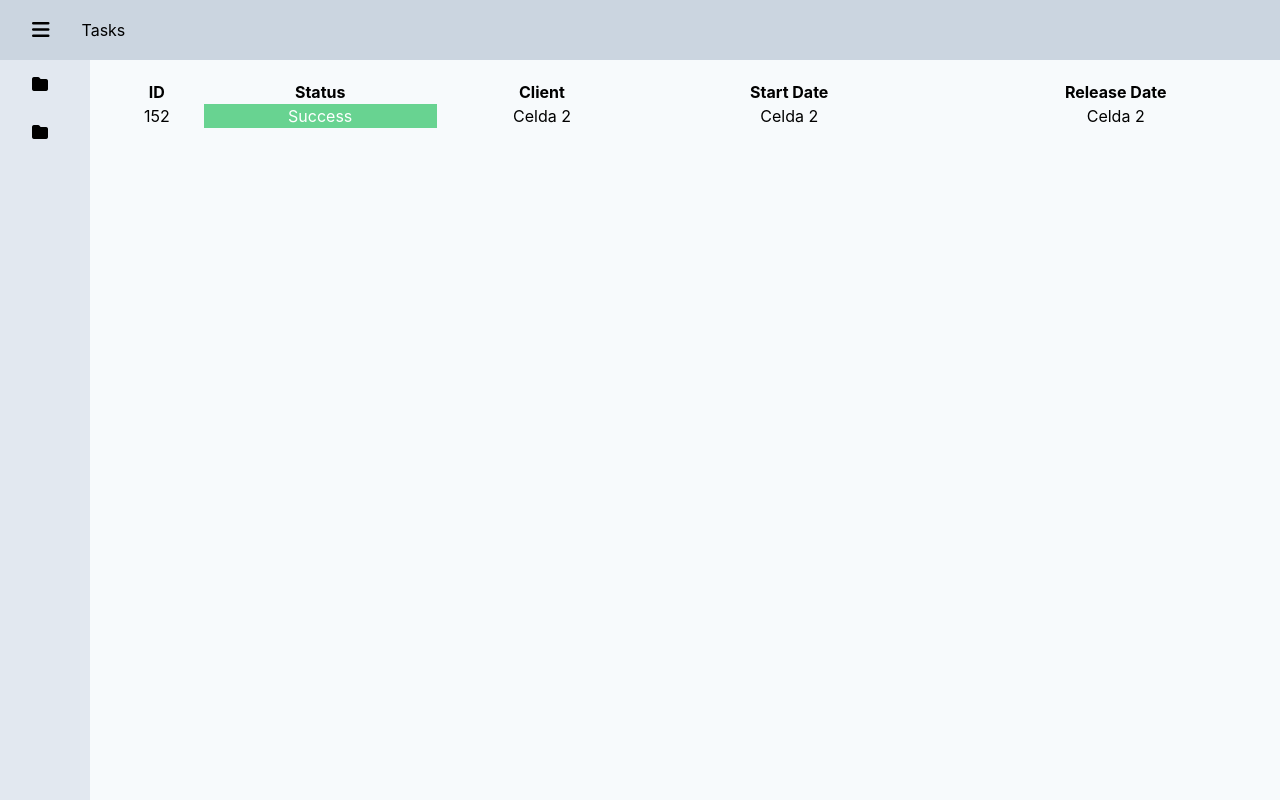
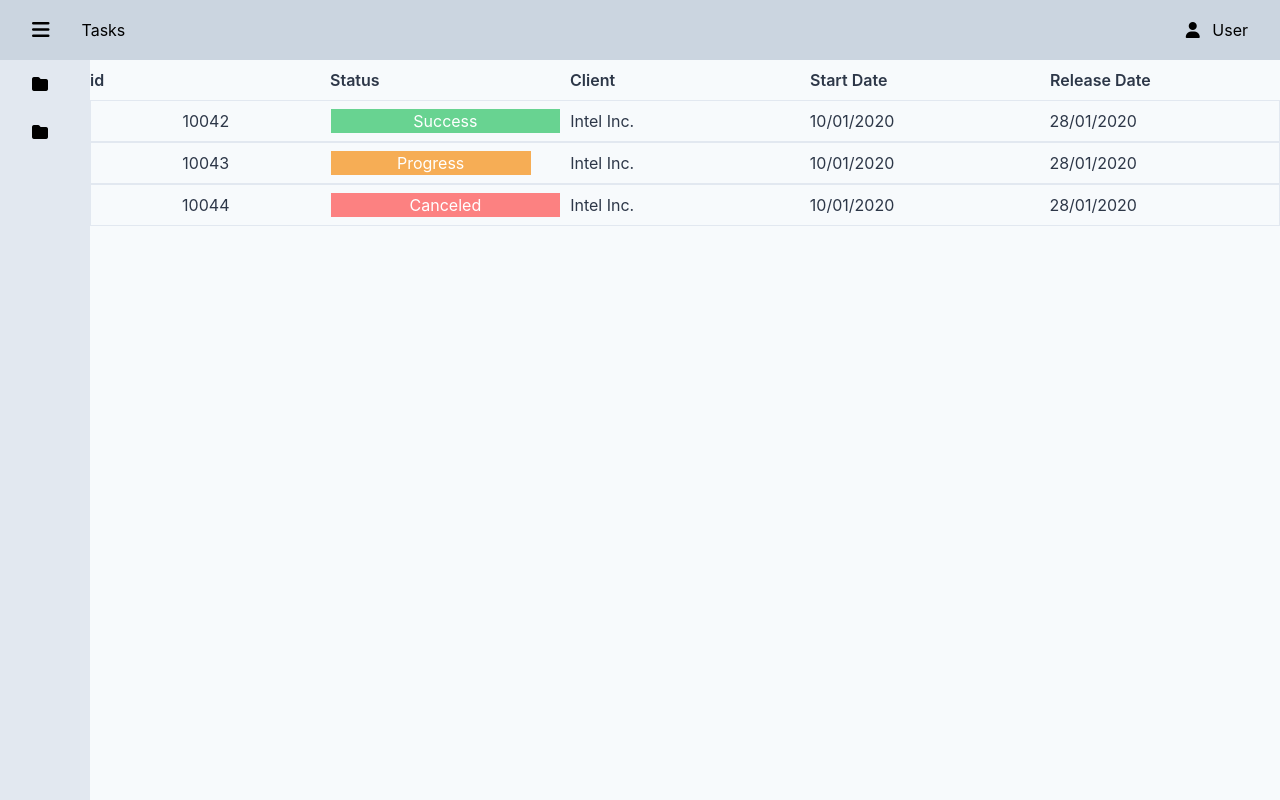
Before and after one commit to JoaMoreno/task-manager-mern, a plain HTML site: page design/index.html in a window 1280 px wide. Drawn offline with Linux system fonts and the light colour scheme.

Commit message:
Table design

```diff
--- a/design/css/style.css
+++ b/design/css/style.css
@@ -15,6 +15,14 @@
 .header{
     grid-area: header;
 }
+.project{
+    display: grid;
+    grid-template-columns: repeat(5,1fr);
+    column-gap: 10px;
+}
 .active{
     grid-template-columns: 300px auto;
 }
+.ajuste{
+    max-width: 200px;
+}
--- a/design/index.html
+++ b/design/index.html
@@ -1,18 +1,26 @@
 <!DOCTYPE html>
 <html lang="en">
+
 <head>
     <meta charset="UTF-8">
     <meta name="viewport" content="width=device-width, initial-scale=1.0">
     <meta http-equiv="X-UA-Compatible" content="ie=edge">
     <link rel="stylesheet" href="css/app.css">
     <link rel="stylesheet" href="css/style.css">
-    <title>Document</title>
+    <title>Tasks</title>
 </head>
+
 <body>
     <div id="container" class="grid-container">
-        <div class="flex items-center header bg-gray-400">
-            <button onclick="toggler()" id="toggle-nav" class="text-xl mx-8 fas fa-bars"></button>
-            <h1>Tasks</h1>
+        <div class="flex items-center justify-between header bg-gray-400">
+            <div class="flex">
+                <button onclick="toggler()" id="toggle-nav" class="text-xl mx-8 fas fa-bars"></button>
+                <h1>Tasks</h1>
+            </div>
+            <div class="mx-8">
+                <i class="mx-2 fas fa-user"></i>
+                User
+            </div>
         </div>
 
         <div class="nav bg-gray-300">
@@ -22,31 +30,44 @@
             </div>
         </div>
 
-        <div class="main bg-gray-100">
-            <table class="w-full m-5 text-center">
-                <thead>
-                    <th>ID</th>
-                    <th>Status</th>
-                    <th>Client</th>
-                    <th>Start Date</th>
-                    <th>Release Date</th>
-                </thead>
-                <tr>
-                    <td>152</td>
-                    <td>
-                        <div class="bg-green-400 text-white">
-                            Success
-                        </div>
-                    </td>
-                    <td>Celda 2</td>
-                    <td>Celda 2</td>
-                    <td>Celda 2</td>
-                </tr>
-                </table>
+        <div class="main bg-gray-100 text-gray-800">
+            <!-- Table Titles -->
+            <div class="project py-2 font-semibold">
+                <p>id</p>
+                <p>Status</p>
+                <p>Client</p>
+                <p>Start Date</p>
+                <p>Release Date</p>
+            </div>
+            <!-- Table item -->
+            <div class="project border py-2 hover:bg-gray-300">
+                <p class="text-center">10042</p>
+                <div class="bg-green-400 text-white text-center">Success</div>
+                <p>Intel Inc.</p>
+                <p>10/01/2020</p>
+                <p>28/01/2020</p>
+            </div>
+
+            <div class="project border py-2 hover:bg-gray-300">
+                <p class="text-center">10043</p>
+                <div class="bg-orange-400 text-white text-center ajuste">Progress</div>
+                <p>Intel Inc.</p>
+                <p>10/01/2020</p>
+                <p>28/01/2020</p>
+            </div>
+
+            <div class="project border py-2 hover:bg-gray-300">
+                <p class="text-center">10044</p>
+                <div class="bg-red-400 text-white text-center">Canceled</div>
+                <p>Intel Inc.</p>
+                <p>10/01/2020</p>
+                <p>28/01/2020</p>
+            </div>
         </div>
     </div>
 
     <script src="https://kit.fontawesome.com/ed8d5b1761.js" crossorigin="anonymous"></script>
     <script src="./main.js"></script>
 </body>
+
 </html>
```
